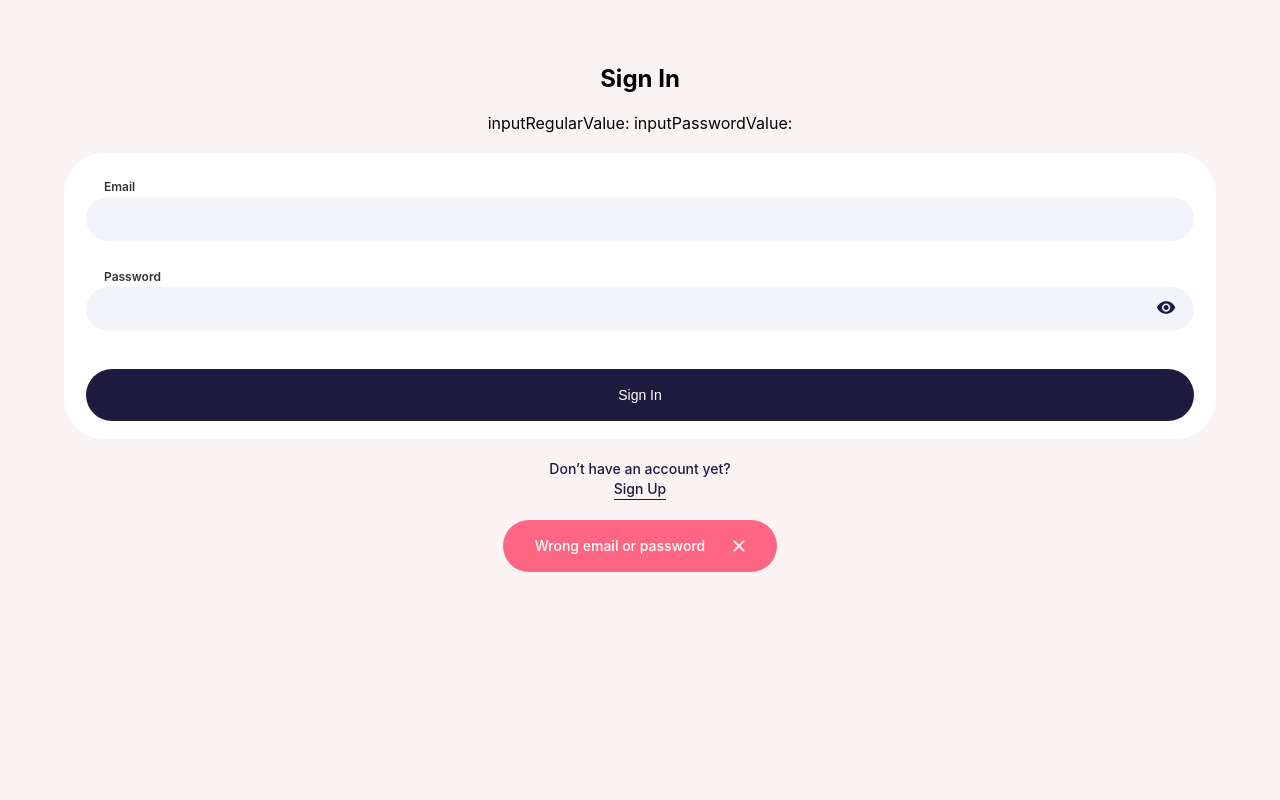
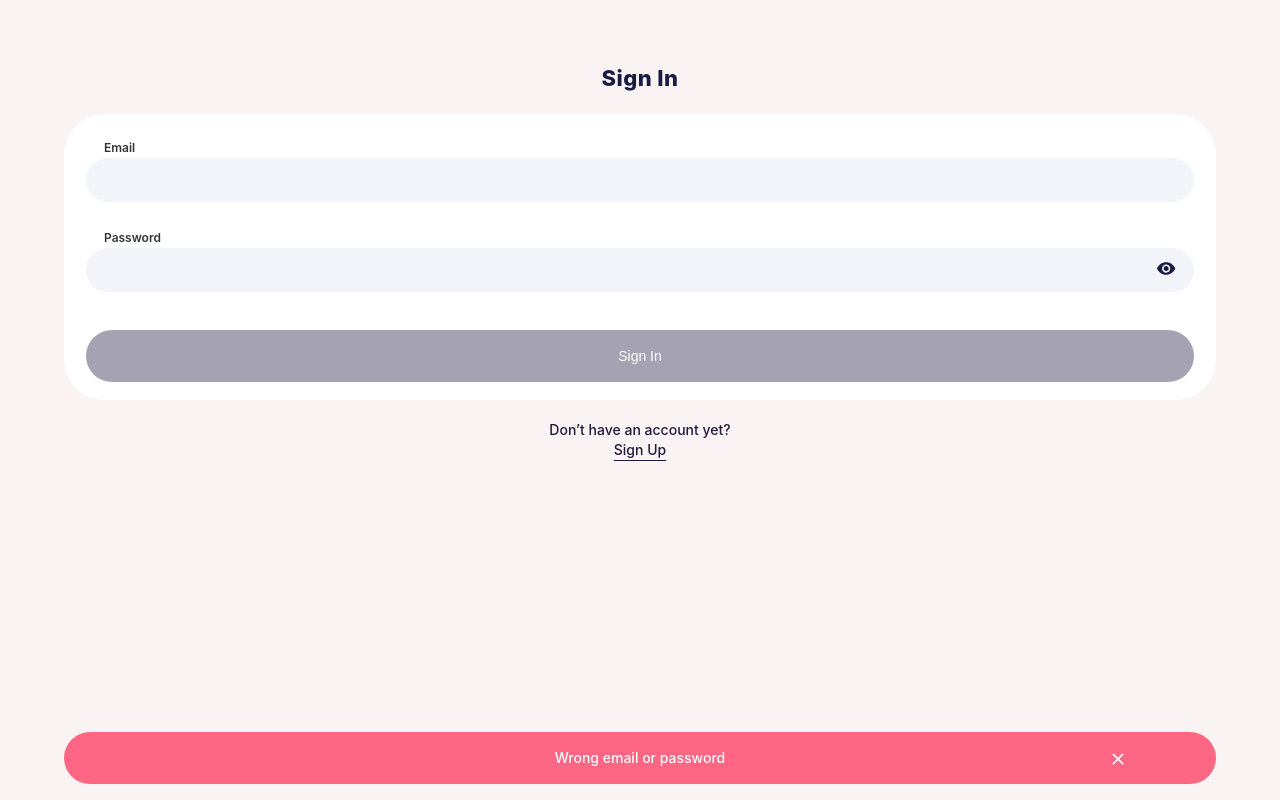
Before and after one commit to stupinaki/AstraLab, a Vue app: page /sign-in in a window 1280 px wide. Built offline with nearby package versions, Linux system fonts and the light colour scheme.

Commit message:
sign in page

```diff
--- a/src/components/ButtonUI.vue
+++ b/src/components/ButtonUI.vue
@@ -2,7 +2,7 @@
   <button
       type="button"
       :class="className"
-      :disabled="disabled"
+      :disabled="isDisabled"
   >
     <slot />
   </button>
@@ -12,7 +12,7 @@
 export default {
   name: "ButtonUI",
   props: {
-    disabled: Boolean,
+    isDisabled: Boolean,
     color: {
       type: String,
       default: "blue",
@@ -23,8 +23,8 @@ export default {
   },
   computed: {
     className() {
-      const {disabled, color} = this.$props;
-      if (disabled) {
+      const {isDisabled, color} = this.$props;
+      if (isDisabled) {
         return 'btn btn-disabled';
       }
       const classes = ['btn'];
@@ -32,6 +32,7 @@ export default {
       return classes.join(" ");
     },
   },
+
 }
 </script>
 
@@ -44,9 +45,6 @@ export default {
   border: none;
   padding: 16px 32px;
 }
-.btn:hover {
-  background-color: aqua;
-}
 .btn-white {
   color: #000;
   background: #FFFF;
@@ -55,8 +53,13 @@ export default {
   color: #FFFFFF;
   background: #1E1A3E;
 }
+.btn-blue:hover,
+.btn-blue:hover {
+  background-color: aqua;
+}
 
 .btn-disabled {
-  opacity: 0.4;
+  color: #FFFFFF;
+  background-color: #1E1A3E66;
 }
 </style>
--- a/src/components/InputPassword.vue
+++ b/src/components/InputPassword.vue
@@ -47,7 +47,14 @@ export default {
       required: true,
     },
     errorMessage: String,
-    isHint: Boolean,
+    isHint: {
+      type: Boolean,
+      default: false,
+    },
+    isNeedValidatePassword: {
+      type: Boolean,
+      default: false,
+    },
   },
   components: {
     ButtonToggleImg,
@@ -66,14 +73,20 @@ export default {
       this.$data.isTypePassword = !this.$data.isTypePassword;
     },
     onBlur() {
-      this.$data.isError = !validatePassword(this.$data.password);
+      if(this.$props.isNeedValidatePassword) {
+        this.$data.isError = !validatePassword(this.$data.password);
+      }
     },
-    onFocus() {
+    onFocus(e) {
+      if(this.$data.password) {
+        e.target.select();
+      }
       this.$data.isError = false;
     },
     onChange() {
       this.$emit('passwordInputChange', this.$data.password)
     },
+    //todo добавить проверку что повторно введенные пароли совпадают
   }
 }
 </script>
--- a/src/components/InputUI.vue
+++ b/src/components/InputUI.vue
@@ -36,6 +36,10 @@ export default {
       type: String,
       required: true,
     },
+    isNeedValidateEmail: {
+      type: Boolean,
+      default: false,
+    },
     errorMessage: String,
   },
   data() {
@@ -51,11 +55,14 @@ export default {
   },
   methods: {
     onBlur() {
-      if(this.$props.type === 'email') {
+      if(this.$props.isNeedValidateEmail) {
         this.$data.isError = !validateEmail(this.inputValue);
       }
     },
-    onFocus() {
+    onFocus(e) {
+      if(this.$data.inputValue) {
+        e.target.select();
+      }
       this.$data.isError = false;
     },
     onChange() {
--- a/src/components/WrongData.vue
+++ b/src/components/WrongData.vue
@@ -1,7 +1,10 @@
 <template>
-  <div class="wrapper">
-    <div class="text">Wrong email or password</div>
-    <button class="close-btn">
+  <div :class="wrapperStyle">
+    <div class="text"> {{ text }} </div>
+    <button
+        class="close-btn"
+        @click="onClick"
+    >
       <img src="../assets/x.svg" alt="x">
     </button>
   </div>
@@ -9,33 +12,57 @@
 
 <script>
 export default {
-  name: "WrongData"
+  name: "WrongData",
+  emits: ['closeWarning'],
+  props: {
+    text: {
+      type: String,
+      default: 'Wrong email or password'
+    },
+    isVisible: Boolean,
+  },
+  computed: {
+    wrapperStyle() {
+      return this.$props.isVisible ? 'wrapper' : 'wrapper-hide';
+    }
+  },
+  methods: {
+    onClick() {
+      this.$emit('closeWarning');
+    }
+  }
 }
 </script>
 
 <style scoped>
 .wrapper{
+  position: relative;
+  width: 90%;
+  margin: 0 auto;
+  padding: 16px 32px;
+  justify-content: center;
   background: #FF6683;
   border-radius: 50px;
-  display: flex;
-  align-items: center;
-  justify-content: flex-end;
-  gap: 28px;
-  padding: 16px 32px;
+  box-sizing: border-box;
+}
+.wrapper-hide {
+  display: none;
 }
 .close-btn {
+  position: absolute;
+  top: 40%;
+  right: 8%;
+  background-color: transparent;
+  border: none;
+  cursor: pointer;
+}
+.text {
   display: flex;
   align-items: center;
   justify-content: center;
-  border: none;
-  background-color: transparent;
-}
-.text {
   font-weight: 500;
   font-size: 14px;
   line-height: 143%;
-  display: flex;
-  align-items: center;
   color: #FFFFFF;
 }
 </style>
--- a/src/pages/SignIn.vue
+++ b/src/pages/SignIn.vue
@@ -1,8 +1,6 @@
 <template>
-  <div class="SignIn">
-    <h2> Sign In </h2>
-    inputRegularValue: {{inputRegularValue}}
-    inputPasswordValue: {{inputPasswordValue}}
+  <div class="sign-in">
+    <h2 class="title"> Sign In </h2>
     <form
         class="form"
         @submit.prevent="onSubmit"
@@ -12,21 +10,18 @@
             :key="inputRegular.id"
             :type="inputRegular.type"
             :label="inputRegular.label"
-            :error-message="inputRegular.errorMessage"
             @regularInputChange="onRegularInputChange"
         >
         </InputUI>
         <InputPassword
-            v-model="inputPasswordValue"
             :key="inputPassword.id"
             :label="inputPassword.label"
-            :error-message="inputPassword.errorMessage"
-            :is-hint="inputPassword.isHint"
             @passwordInputChange="onPasswordInputChange"
         />
       </div>
       <ButtonUI
           color="blue"
+          :is-disabled="isBtnDisabled"
           @click="onClick"
       >
         Sign In
@@ -38,7 +33,11 @@
       router-name="SignUp"
       link-text="Sign Up"
     />
-    <WrongData/>
+    <WrongData
+        :is-visible="isEmailOrPasswordWrong"
+        @closeWarning="onCloseWarning"
+        class="warning-hint"
+    />
   </div>
 </template>
 
@@ -50,7 +49,7 @@ import ButtonUI from "@/components/ButtonUI.vue";
 import WrongData from "@/components/WrongData";
 import ChangePageLink from "@/components/ChangePageLink.vue";
 import InputPassword from "@/components/InputPassword.vue";
-//todo нужно ли удалять вализацию?
+
 //1 get data from form
 // 2 sent it to backend with question "do you have this data?"
 // 3 if it correct data - open welcome page, if not - show hint and make all inputs red
@@ -62,8 +61,13 @@ export default {
       routerNames,
       inputRegular,
       inputPassword,
-      inputRegularValue: undefined,
-      inputPasswordValue: undefined,
+      inputsValue: {
+        inputRegularValue: undefined,
+        inputPasswordValue: undefined,
+      },
+      isBtnDisabled: true,
+      //todo нужно брать злачение из ответа от бекенда
+      isEmailOrPasswordWrong: true,
     }
   },
   components: {
@@ -79,16 +83,17 @@ export default {
       //todo не отправлять при начатии на кнопку с глазом
     },
     onRegularInputChange(data) {
-      this.$data.inputRegularValue = data;
+      this.$data.inputsValue.inputRegularValue = data;
     },
     onPasswordInputChange(data) {
-      this.$data.inputPasswordValue = data;
+      this.$data.inputsValue.inputPasswordValue = data;
     },
     onClick() {
       const requestData = {
-        email: this.$data.inputRegularValue,
+        email: this.$data.inputsValue.inputRegularValue,
         password: this.$data.inputPassword,
       }
+      //в response ожидаю boolean значение от бека, есть такой пользователь или нет
       const response = fetch('адресс где лежат данные', {
         method: 'GET',
         headers: {
@@ -99,19 +104,32 @@ export default {
       })
           .then((response) => response.json())
 
-    //в response ожидаю boolean значение от бека, есть такой пользователь или нет
       if(response) {
-        //то пользователь переходит на страницу с приветсивем
+        this.$router.push('/welcome');
+      }else{
+        this.$data.isEmailOrPasswordWrong = true;
       }
-      //если пришел false, то показать всплывашку с текстом, что что-то введено неверно
+    },
+    onCloseWarning() {
+      this.$data.isEmailOrPasswordWrong = false;
+    }
+  },
+  watch: {
+    inputsValue: {
+      handler(newValue) {
+        const {inputRegularValue, inputPasswordValue} = newValue;
+        if(inputRegularValue && inputPasswordValue) {
+          this.$data.isBtnDisabled = false;
+        }
+      },
+      deep: true,
     }
   }
 }
-
 </script>
 
 <style scoped>
-.SignIn {
+.sign-in {
   display: flex;
   flex-direction: column;
   gap: 20px;
@@ -121,6 +139,14 @@ export default {
   padding-top: 64px;
 }
 
+.title {
+  font-weight: 800;
+  font-size: 22px;
+  line-height: 136%;
+  text-align: center;
+  letter-spacing: 0.02em;
+  color: #181C43;
+}
 .form {
   background: #FFFFFF;
   border-radius: 40px;
@@ -139,6 +165,8 @@ export default {
   gap: 8px;
 }
 
-
-
+.warning-hint {
+  position: fixed;
+  bottom: 2%;
+}
 </style>
--- a/src/pages/SignUp.vue
+++ b/src/pages/SignUp.vue
@@ -1,6 +1,6 @@
 <template>
-  <div class="signUp">
-    <h2> Sign Up </h2>
+  <div class="sign-up">
+    <h2 class="title"> Sign Up </h2>
     <form
         @submit.prevent="onSubmit"
         class="form"
@@ -12,6 +12,7 @@
             :type="input.type"
             :label="input.label"
             :error-message="input.errorMessage"
+            :is-need-validate-email="input.type === 'email'"
         >
         </InputUI>
         <InputPassword
@@ -20,9 +21,14 @@
             :label="input.label"
             :error-message="input.errorMessage"
             :is-hint="input.isHint"
+            :is-need-validate-password="true"
         />
       </div>
-      <ButtonUI color="blue">
+      <ButtonUI
+          color="blue"
+          :is-disabled="isBtnDisabled"
+          @click="onClick"
+      >
         Sign Up
       </ButtonUI>
     </form>
@@ -32,7 +38,6 @@
         router-name="SignIn"
         link-text="Sign In"
     />
-
   </div>
 </template>
 
@@ -51,6 +56,7 @@ export default {
       routerNames,
       inputsRegular,
       inputsPassword,
+      isBtnDisabled: true,
     }
   },
   components: {
@@ -64,12 +70,15 @@ export default {
       // console.log('отправляем форму')
       //todo не отправлять при начатии на кнопку с глазом
     },
+    onClick() {
+      console.log('мы нажами на кнопку!!!')
+    }
   }
 }
 </script>
 
 <style scoped>
-.signUp {
+.sign-up {
   display: flex;
   flex-direction: column;
   gap: 20px;
@@ -97,4 +106,13 @@ export default {
   gap: 8px;
 }
 
+.title {
+  font-weight: 800;
+  font-size: 22px;
+  line-height: 136%;
+  text-align: center;
+  letter-spacing: 0.02em;
+  color: #181C43;
+}
+
 </style>
--- a/src/variables.scss
+++ b/src/variables.scss
@@ -1,2 +1,4 @@
 
 $main-top-page-padding: 64px;
+
+$main-color: #181C43;
```
